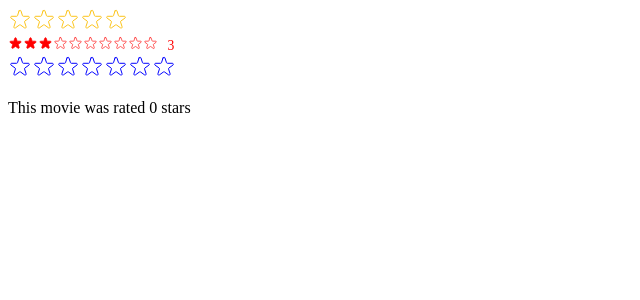
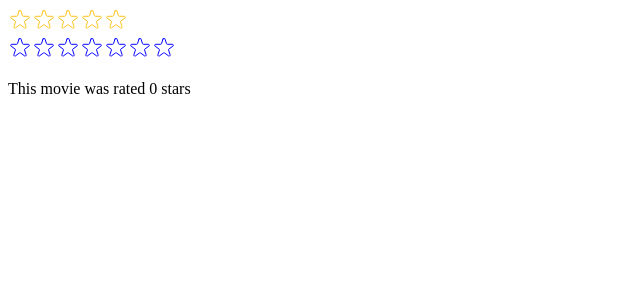
Before and after one commit to durudaniel/use-popcorn, a React (Vite) app in the folder usePopcorn/: page / in a window 1280 px wide. Shown: the top 300 px of the page, without its empty margins (0-640 px from the left). Built offline with nearby package versions, Linux system fonts and the light colour scheme.

Commit message:
Removing a line of code

```diff
--- a/usePopcorn/src/main.tsx
+++ b/usePopcorn/src/main.tsx
@@ -21,13 +21,6 @@ ReactDOM.createRoot(document.getElementById("root") as HTMLElement).render(
       maxRating={5}
       messages={["terrible", "bad", "okay", "good", "amazing"]}
     />
-    <StarRating
-      maxRating={10}
-      color={"red"}
-      size={30}
-      className="test"
-      defaultRating={3}
-    />
 
     <Test />
   </React.StrictMode>
```
